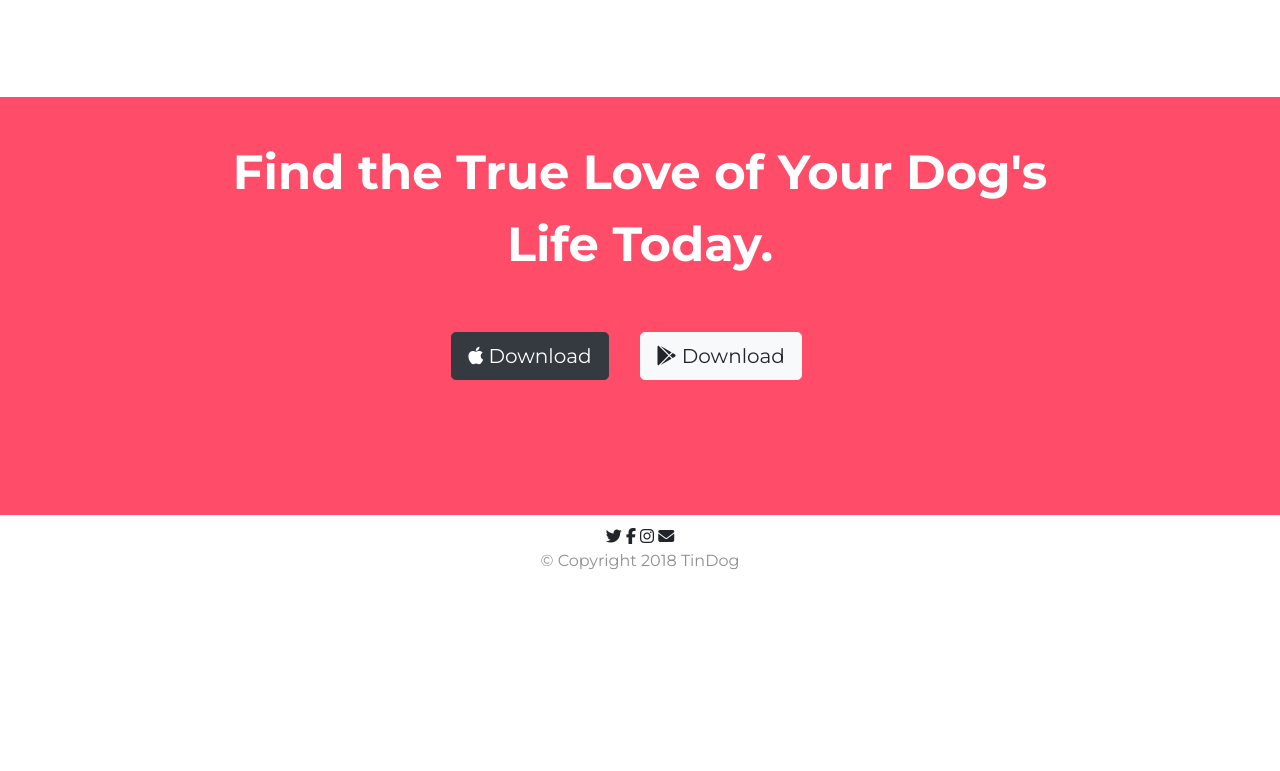
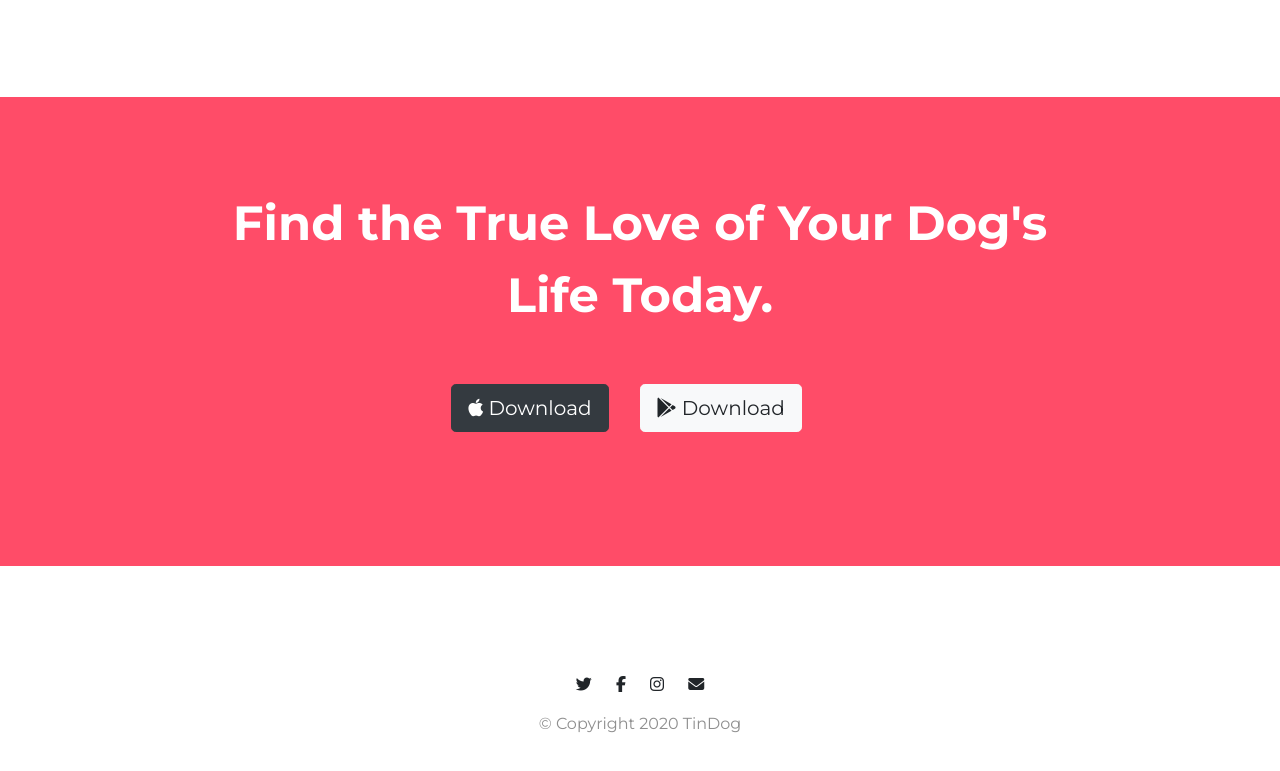
Before and after one commit to rajtivist/TinDog, a plain HTML site: page index.html in a window 1280 px wide. Shown: the part 2457-3228 px from the top of the page. Before the commit the page ends 3046 px from the top, so only its background shows below. Drawn offline with nearby package versions, Linux system fonts and the light colour scheme.

Commit message:
Add files via upload

```diff
--- a/css/styles.css
+++ b/css/styles.css
@@ -135,27 +135,16 @@ h3{
   padding: 2% 3%;
 }
 
-@media (max-width: 1028px){
-  #title{
-    text-align: center;
-  }
-
-  .title-image{
-    position: static;
-    transform: rotate(0);
-  }
-}
-
 /* Call to Action Section */
 
 #cta{
   color:#fff;
   background-color: #ff4c68;
   text-align: center;
-  padding: 3% 15% 7%;
+  padding: 7% 15% 7%;
 }
 
-#cta h3{
+.cta-heading{
   font-family: Montserrat;
   font-weight: 700;
   font-size: 3rem;
@@ -167,9 +156,26 @@ h3{
 #footer{
   text-align: center;
   background-color: inherit;
-  margin: 10px 0 10px;
+  padding: 7% 15%;
 }
 
 #footer p{
   color: #8f8f8f;
 }
+
+.social{
+  margin: 20px 10px;
+}
+
+/* Media */
+
+@media (max-width: 1028px){
+  #title{
+    text-align: center;
+  }
+
+  .iphone-img{
+    position: static;
+    transform: rotate(0);
+  }
+}
--- a/index.html
+++ b/index.html
@@ -41,13 +41,13 @@
         <div class="collapse navbar-collapse" id="navbarSupportedContent">
           <ul class="navbar-nav ml-auto">
             <li class="nav-item">
-              <a class="nav-link" href="">Contact</a>
+              <a class="nav-link" href="#footer">Contact</a>
             </li>
             <li class="nav-item">
-              <a class="nav-link" href="">Pricing</a>
+              <a class="nav-link" href="#pricing">Pricing</a>
             </li>
             <li class="nav-item">
-              <a class="nav-link" href="">Download</a>
+              <a class="nav-link" href="#cta">Download</a>
             </li>
           </ul>
         </div>
@@ -201,7 +201,7 @@
 
   <section id="cta">
 
-    <h3>Find the True Love of Your Dog's Life Today.</h3>
+    <h3 class="cta-heading">Find the True Love of Your Dog's Life Today.</h3>
     <button type="button" class="btn btn-dark btn-lg dwnld-btn"><i class="fab fa-apple"></i> Download</button>
     <button type="button" class="btn btn-light btn-lg dwnld-btn"><i class="fab fa-google-play"></i> Download</button>
 
@@ -211,11 +211,11 @@
 
   <footer id="footer">
 
-    <i class="fab fa-twitter"></i>
-    <i class="fab fa-facebook-f"></i>
-    <i class="fab fa-instagram"></i>
-    <i class="fas fa-envelope"></i>
-    <p>© Copyright 2018 TinDog</p>
+    <i class="social fab fa-twitter"></i>
+    <i class="social fab fa-facebook-f"></i>
+    <i class="social fab fa-instagram"></i>
+    <i class="social fas fa-envelope"></i>
+    <p>© Copyright 2020 TinDog</p>
 
   </footer>
 
```
